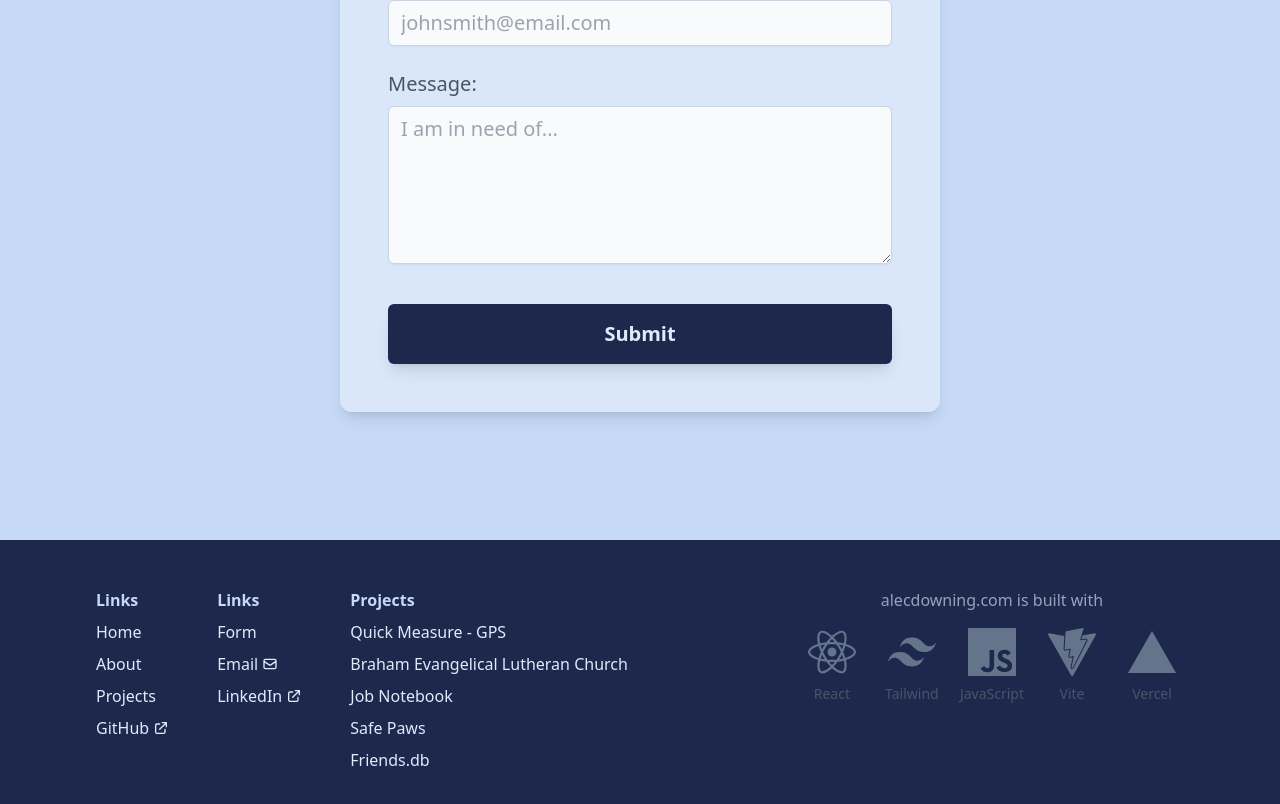
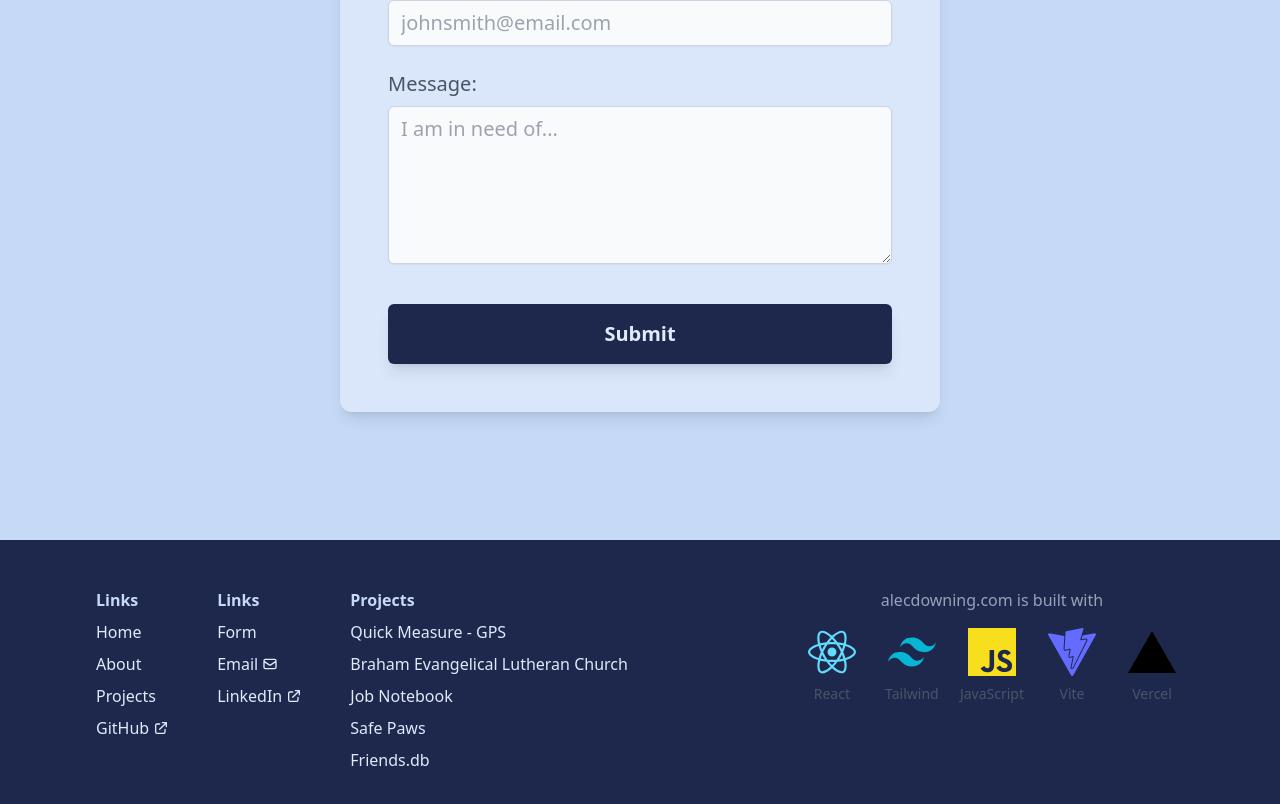
Before and after one commit to a-down/portfolio, a React (Vite) app: page / in a window 1280 px wide. Shown: the part 3336-4140 px from the top of the page. Built offline with nearby package versions, Linux system fonts and the light colour scheme.

Commit message:
updated stack (removed bg from light)

```diff
--- a/src/components/Footer.jsx
+++ b/src/components/Footer.jsx
@@ -25,7 +25,7 @@ export default function Footer() {
     title: 'Links',
     links: [
       {name: 'Form', link: '/contact'},
-      {name: 'Email', link: 'mailto: alec@alecdowning.com', icon: <HiOutlineMail/>},
+      {name: 'Email', link: 'mailto:alec@alecdowning.com', icon: <HiOutlineMail/>},
       {name: 'LinkedIn', link: 'https://linkedin.com/in/alec-downing/', isExternal: true, icon: <HiOutlineExternalLink/>}
     ]
   }
@@ -67,7 +67,7 @@ export default function Footer() {
         <LinkColumn column={projectsLinks}/>
         <div className="flex flex-col ml-auto justify-start items-end gap-2">
           <h5 className='text-slate-400 w-full text-center'>alecdowning.com is built with</h5>
-          <StackDisplay stackArr={footerStack} isDark={true}/>
+          <StackDisplay stackArr={footerStack} isDark={false}/>
         </div>
       </div>
     </footer>
--- a/src/components/StackDisplay/Badge.jsx
+++ b/src/components/StackDisplay/Badge.jsx
@@ -38,7 +38,7 @@ import refresh from '../../assets/refresh.svg'
 
 export default function Language({stack, isDark}) {
   let badgeColor
-  isDark ? badgeColor = '' : badgeColor = 'bg-navy'
+  isDark ? badgeColor = '' : badgeColor = ''
 
   // default icon color if isDark === true
   let iconColor = '#64748B'
```
